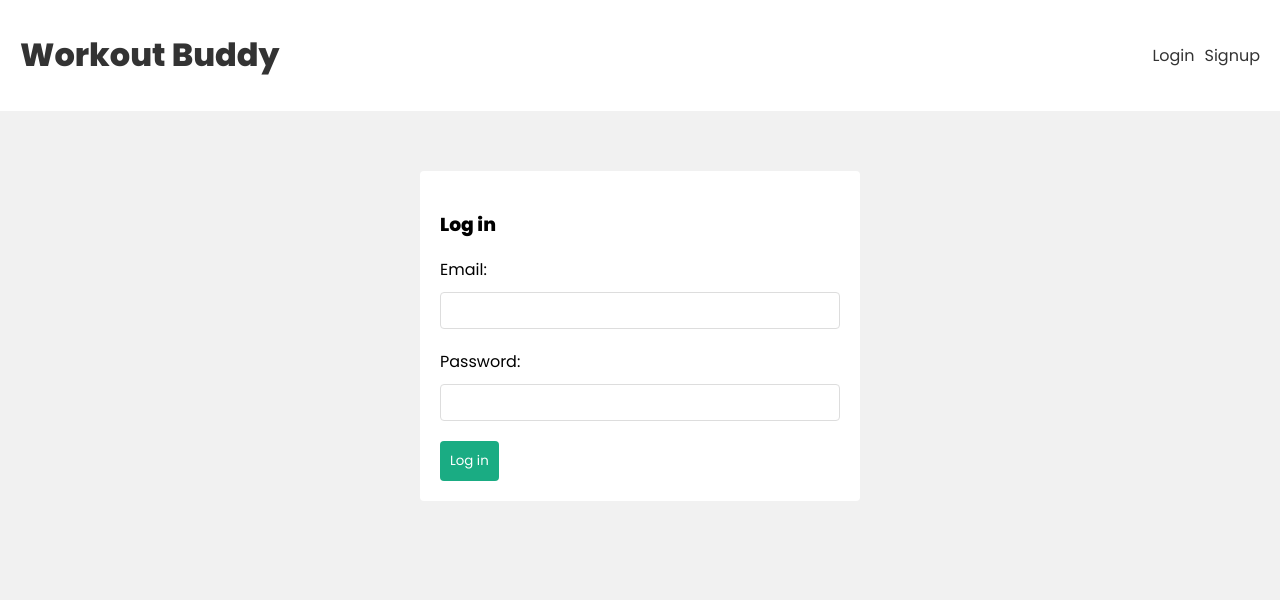
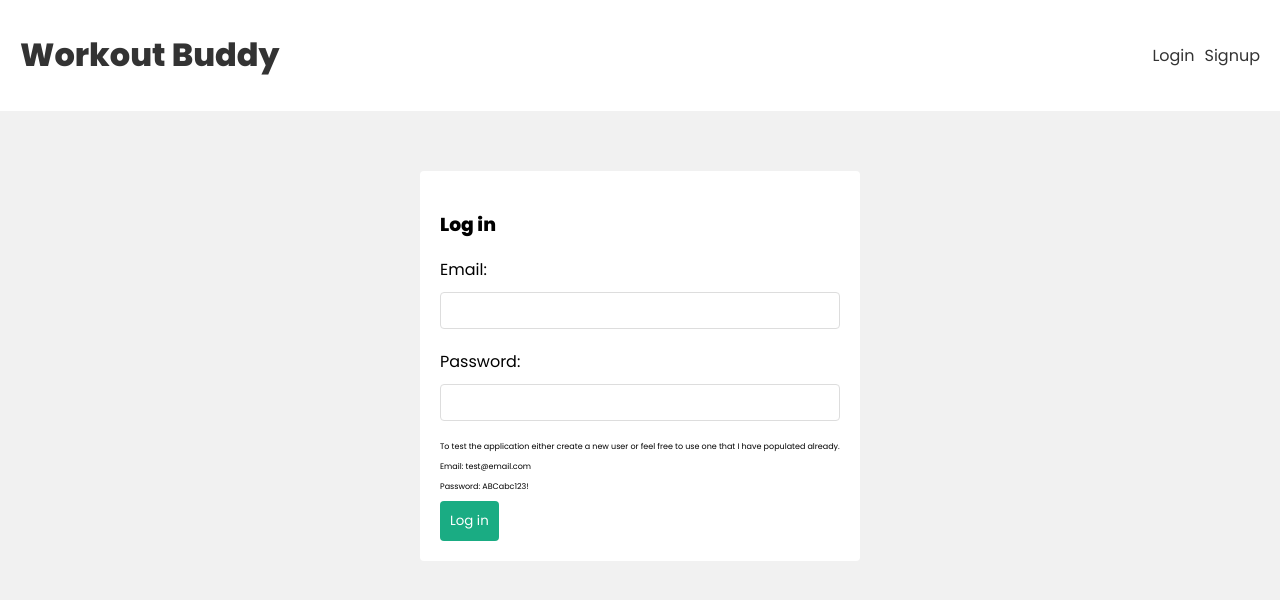
Before and after one commit to JonDunlap/Net-Ninja-MERN-Stack-Tutorial, a React (Create React App) app in the folder Frontend/: page /login in a window 1280 px wide. Shown: the top 600 px of the page. Built offline with nearby package versions, Linux system fonts and the light colour scheme.

Commit message:
Add login instructions for anyone testing application

```diff
--- a/Frontend/src/pages/Login.jsx
+++ b/Frontend/src/pages/Login.jsx
@@ -33,6 +33,16 @@ const Login = () => {
         value={password}
       />
 
+      {/* Message for anyone testing the application */}
+      <div className='dev'>
+        <p>
+          To test the application either create a new user or feel free to use
+          one that I have populated already.
+        </p>
+        <p>Email: test@email.com</p>
+        <p>Password: ABCabc123!</p>
+      </div>
+
       <button disabled={isLoading}>Log in</button>
       {error && <div className='error'>{error}</div>}
     </form>
```
